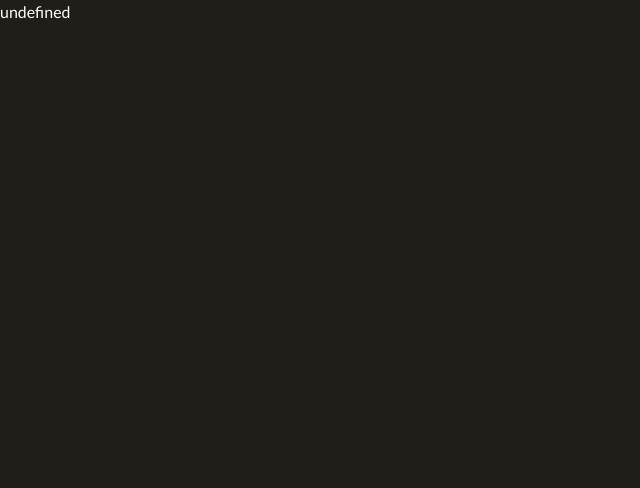
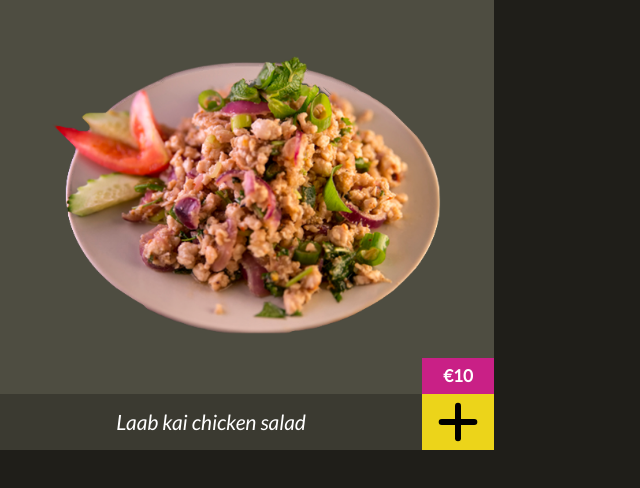
Before and after one commit to js-tasks-ru/jsbasic-20210225_bez-kupyr, a website: page 6-module/2-task/index.html in a window 1280 px wide. Shown: the whole page, without its empty margins (0-640 px from the left). Drawn offline with Linux system fonts and the light colour scheme.

Commit message:
6-й модуль.1-я задачка.Корект 4.Изменение названия функции + 2-я задачка.На проверку

```diff
--- a/6-module/1-task/index.js
+++ b/6-module/1-task/index.js
@@ -36,9 +36,9 @@ export default class UserTable {
       const removeButton = user.querySelector(".remove-button");
       const removeUser = () => {
         user.remove();
-        removeButton.removeEventListener('click',removeUser);
+        //removeButton.removeEventListener('click',removeUser);
       }
-      removeButton.addEventListener('click',removeUser);
+      removeButton.addEventListener('click',removeUser,{once:true});
     })
   }
 
--- a/6-module/2-task/index.js
+++ b/6-module/2-task/index.js
@@ -1,36 +1,37 @@
 import createElement from '../../assets/lib/create-element.js';
 
-let product = {
-  name: "Laab kai chicken salad", // название товара
-  price: 10, // цена товара
-  category: "salads", // категория, к которой он относится, нам это понадобится чуть позже
-  image: "laab_kai_chicken_salad.png", // название картинки товара
-  id: "laab-kai-chicken-salad" // уникальный идентификатор товара, нужен для добавления товара в корзину
-}
-
-
 export default class ProductCard {
-  constructor({product}) {
-
+  constructor(product) {
+    this.product = product;
+    this.elem = this.render();
   }
 
   getTemplateCard(){
-    return `<div class="card">
-      <div class="card__top">
-          <img src="/assets/images/products/...значение product.image..." class="card__image" alt="product">
-          <span class="card__price">€<!--значение product.price--></span>
+    const{name,price,image} = this.product;
+    return `<div class="card__top" id="4">
+          <img src="/assets/images/products/${image}" class="card__image" alt="product">
+          <span class="card__price" id="1">€${price}</span>
       </div>
       <div class="card__body">
-          <div class="card__title"><!--значение product.name--></div>
-          <button type="button" class="card__button">
-              <img src="/assets/images/icons/plus-icon.svg" alt="icon">
+          <div class="card__title">${name}</div>
+          <button type="button" class="card__button" id="2">
+              <img src="/assets/images/icons/plus-icon.svg" alt="icon" id="3">
           </button>
-      </div>
-  </div>`
+      </div>`
   }
 
   render(){
-    product.forEach(type => console.log(type));
-
+    const{id} = this.product;
+    const elem = document.createElement("div");
+    elem.classList.add("card");
+    elem.innerHTML = this.getTemplateCard();
+    elem.id = id;
+    const button = elem.querySelector('.card__button');
+    button.onclick = function(){
+      const event = new CustomEvent('product-add', {detail: elem.id,bubbles: true });
+      button.dispatchEvent(event);
+    }
+    elem.addEventListener('product-add', e => console.log(e.detail));
+    return elem;
   }
 }
```
Also changed, not shown: 6-module/2-task/index.html (+0 -1 lines).
